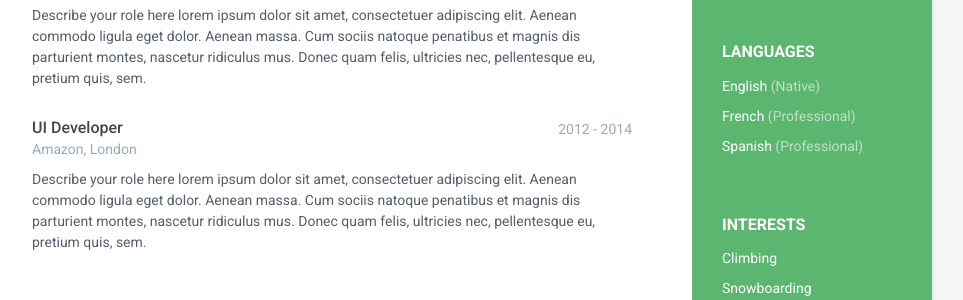
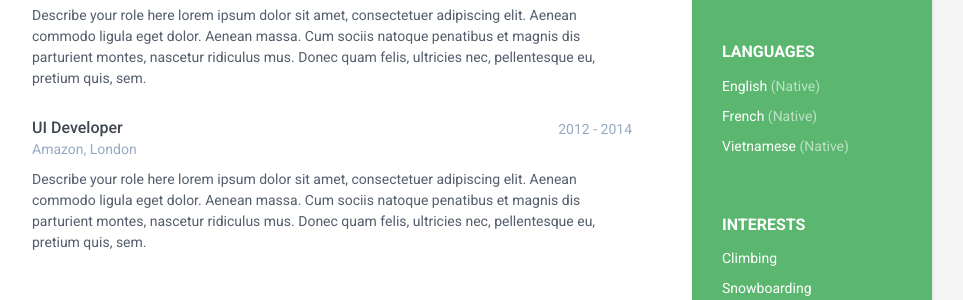
Before and after one commit to matnguyen/matnguyen.github.io, a Jekyll site: the page built from index.html, in a window 1280 px wide. Shown: the part 605-905 px from the top of the page, without its empty margins (188-1151 px from the left). Built offline with Jekyll 4.4.1, drawn with Linux system fonts in a browser that asks for light colours.

Commit message:
Update languages.yml

```diff
--- a/_data/languages.yml
+++ b/_data/languages.yml
@@ -3,7 +3,7 @@
   level: Native
 - language:
   idiom: French
-  level: Professional
+  level: Native
 - language:
-  idiom: Spanish
-  level: Professional
+  idiom: Vietnamese
+  level: Native
```
